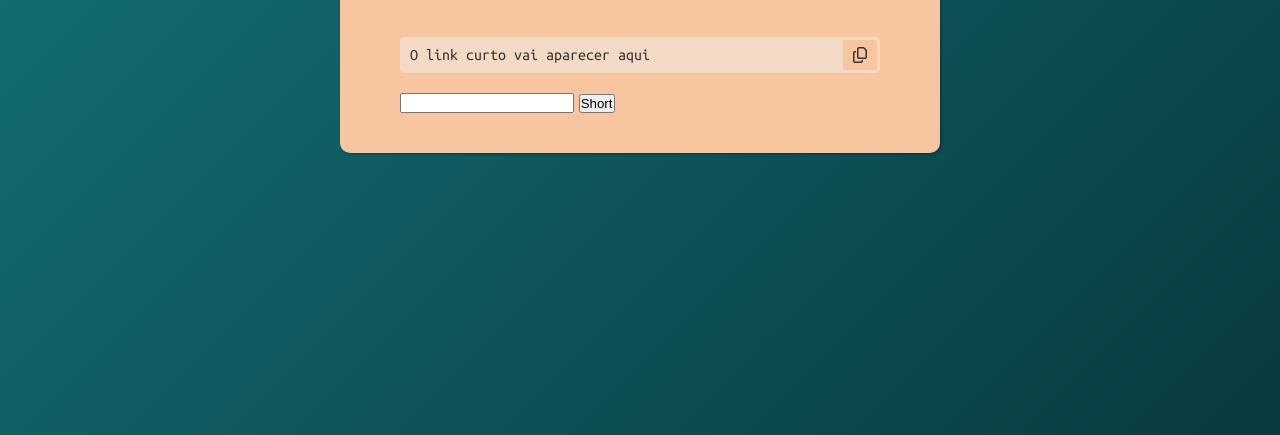
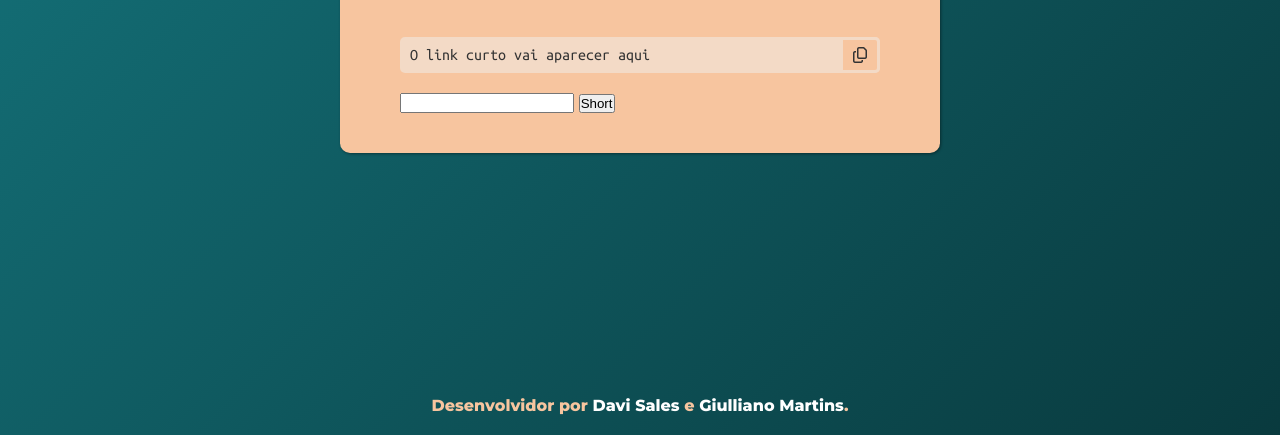
Before and after one commit to SallesThe/Osvaldo_Encurta_Link, a plain HTML site: page index.html in a window 1280 px wide. Shown: the part 365-800 px from the top of the page. Drawn offline with Linux system fonts and the light colour scheme.

Commit message:
Mesclando mudanças

```diff
--- a/assets/css/style.css
+++ b/assets/css/style.css
@@ -66,3 +66,22 @@ body {
     font-family: 'Montserrat', sans-serif;
     font-weight: 400;
 }
+
+
+
+footer {
+    position: absolute;
+    bottom: 0;
+    padding: 20px;
+    color: #F7C59F;
+}
+
+footer a {
+    text-decoration: none;
+    color: #ffffff;
+
+}
+
+footer a:hover {
+    text-decoration: underline;
+}
--- a/index.html
+++ b/index.html
@@ -15,7 +15,7 @@
                 <h1 class="main_header_title">Encurtador de Link</h1>
             </header>
             <main class="main_content">
-                <form class="main_content_form">
+                <form method="post" class="main_content_form">
                     <div class="display-url">
                         O link curto vai aparecer aqui
                         <span class="copy_btn" title="Copiar link"><i class="fa-regular fa-copy"></i></span>
@@ -26,4 +26,7 @@
             </main>
         </div>
     </body>
+    <footer>
+        <p>Desenvolvidor por <a href="https://github.com/SallesThe">Davi Sales</a> e <a href="https://github.com/giullianoth">Giulliano Martins</a>.</p>
+    </footer>
 </html>
```
Also changed, not shown: assets/js/authentication.js (added, +14 -0 lines).
